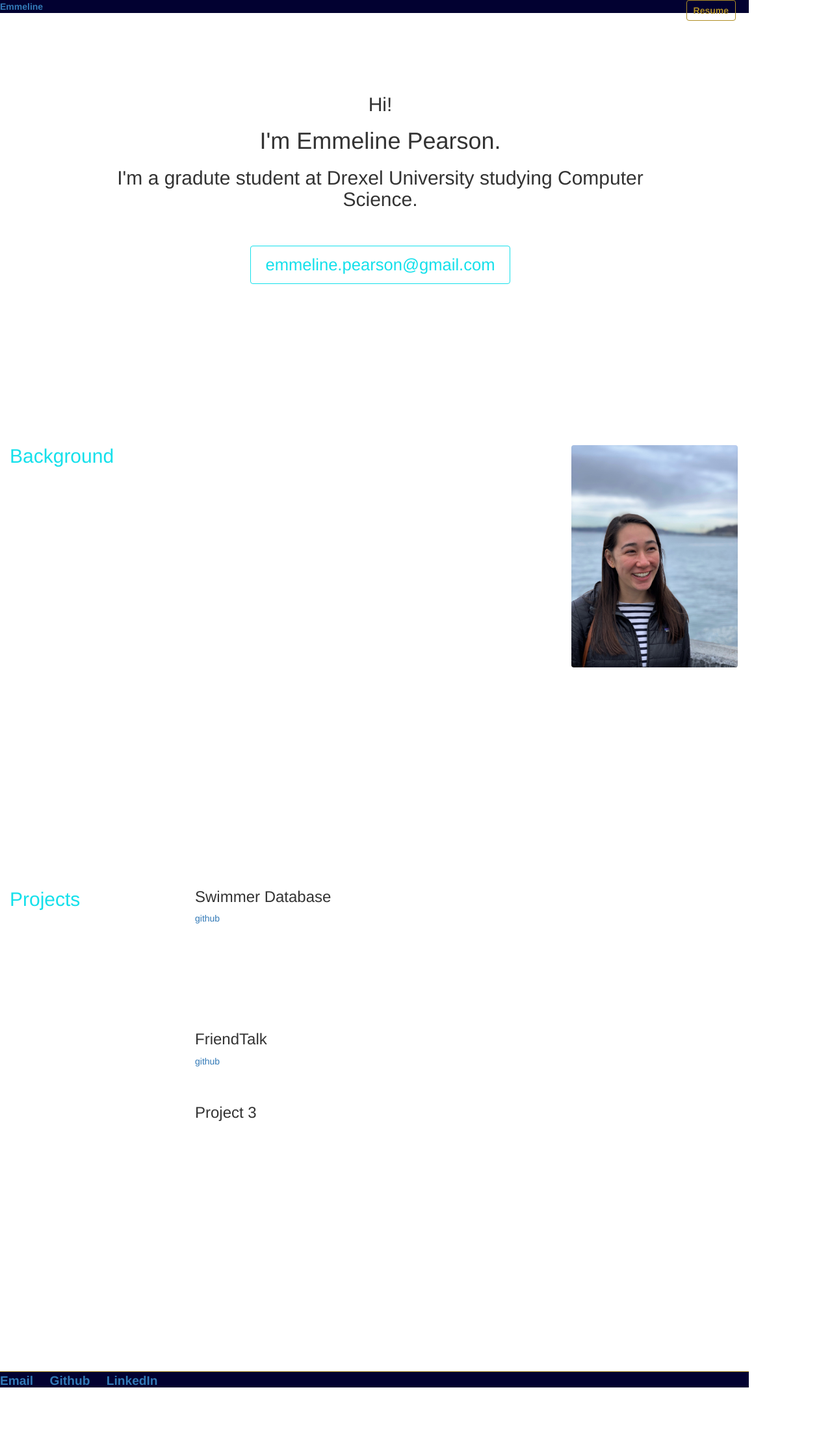
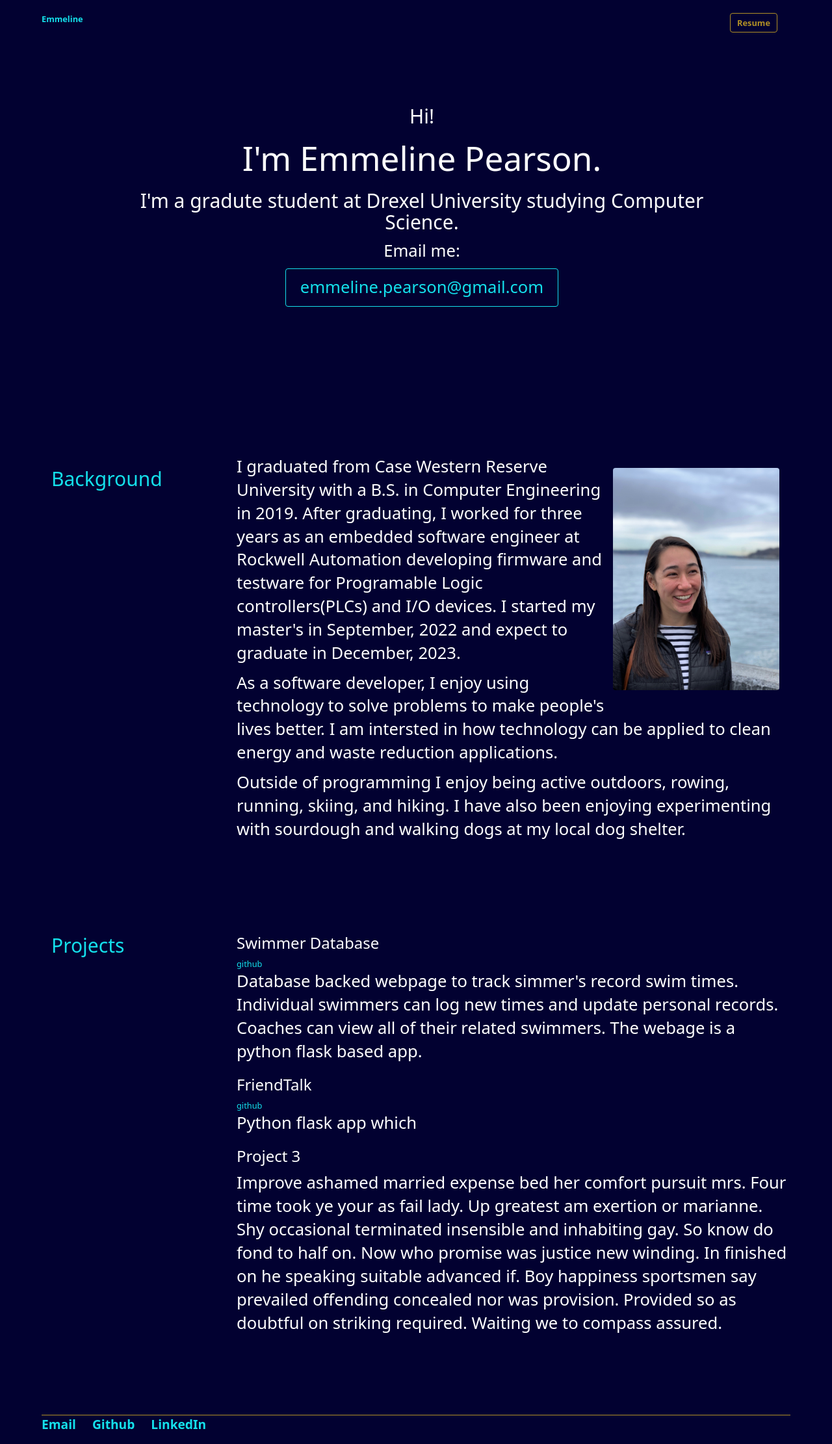
Before and after one commit to emmeline2/emmeline2.github.io, a Jekyll site: the page built from index.html, in a window 1280 px wide. Shown: the whole page at 65% size. Built offline with Jekyll 4.4.1, drawn with Linux system fonts in a browser that asks for light colours; before the commit the page ends 2138 px from its top, so only the background shows below that.

Commit message:
re order

```diff
--- a/_layouts/default.html
+++ b/_layouts/default.html
@@ -3,9 +3,10 @@
 		<head>
 			<title>{{ page.title }}</title>
 			<!-- link to main stylesheet -->
+			<meta name="viewport" content="width=device-width, initial-scale=1">
+			<link rel="stylesheet" href="https://maxcdn.bootstrapcdn.com/bootstrap/3.4.1/css/bootstrap.min.css">
 			<link rel="stylesheet" type="text/css" href="/css/main.css">
-			<meta name="viewport" content="width=device-width, initial-scale=1">
-			<link rel="stylesheet" href="https://maxcdn.bootstrapcdn.com/bootstrap/3.4.1/css/bootstrap.min.css">		</head>
+		</head>
 		<body>
 			<header>
 				<nav>
```
